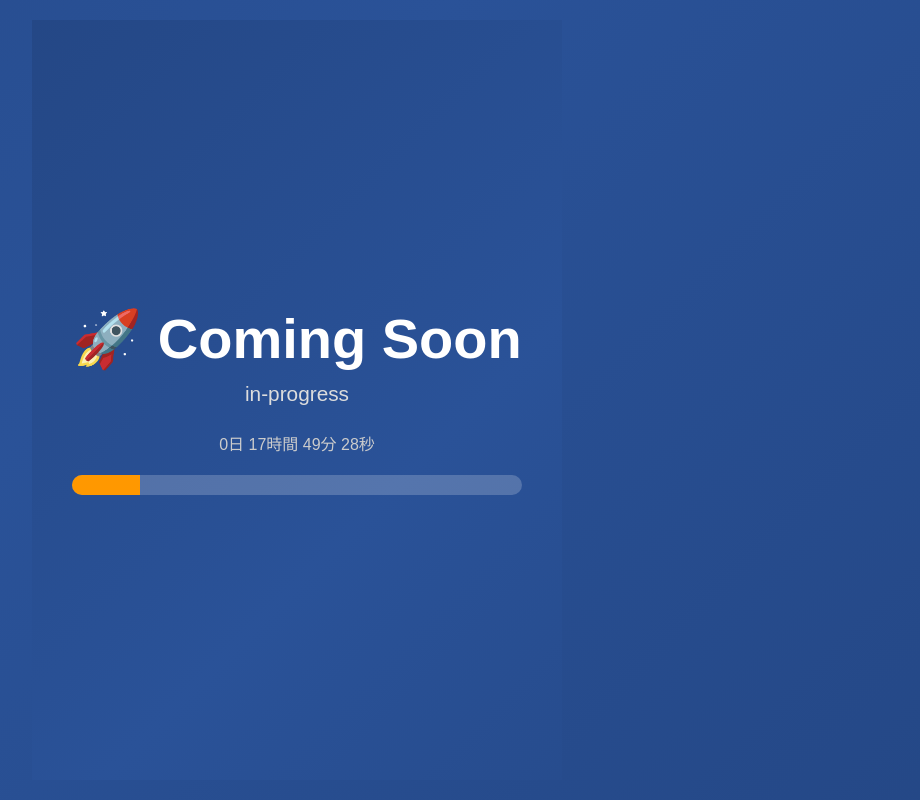
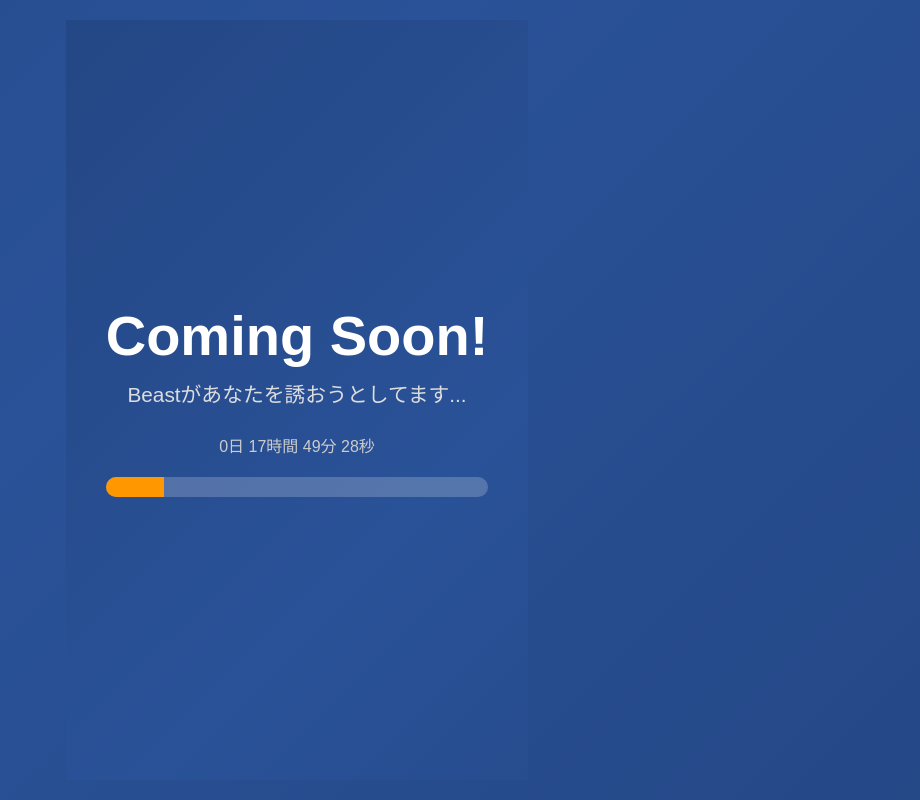
Before and after one commit to beast810/yaju, a plain HTML site: page index.html in a window 1280 px wide. Shown: the whole page, without its empty margins (343-1263 px from the left). Drawn offline with Linux system fonts and the light colour scheme.

Commit message:
index.html

```diff
--- a/index.html
+++ b/index.html
@@ -91,10 +91,10 @@
 </head>
 <body>
   <div class="container">
-    <h1>🚀 Coming Soon</h1>
-    <p class="description">in-progress</p>
+    <h1>Coming Soon!</h1>
+    <p class="description">Beastがあなたを誘おうとしてます...</p>
 
-    <div class="countdown" id="countdown">カウント中...</div>
+    <div class="countdown" id="countdown">Counting now...</div>
 
     <div class="progress-container">
       <div class="progress-bar" id="progressBar"></div>
```
